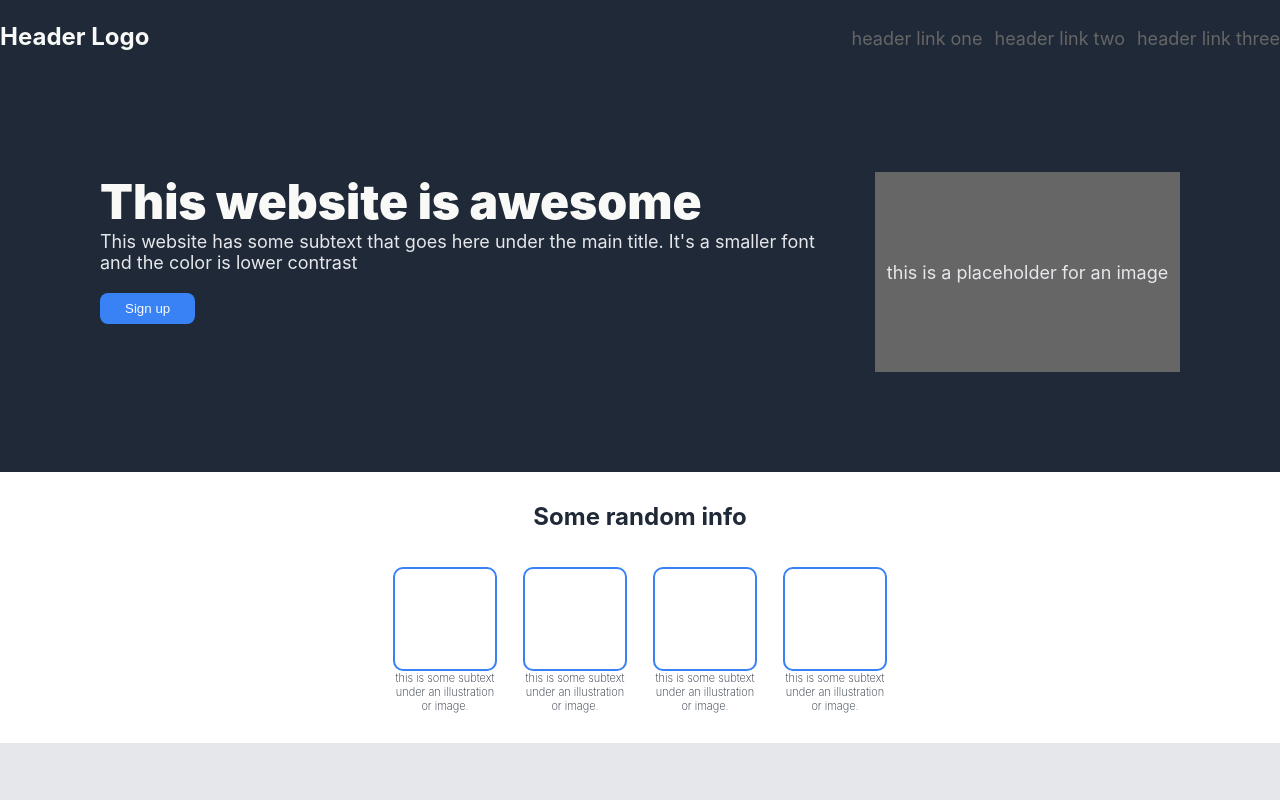
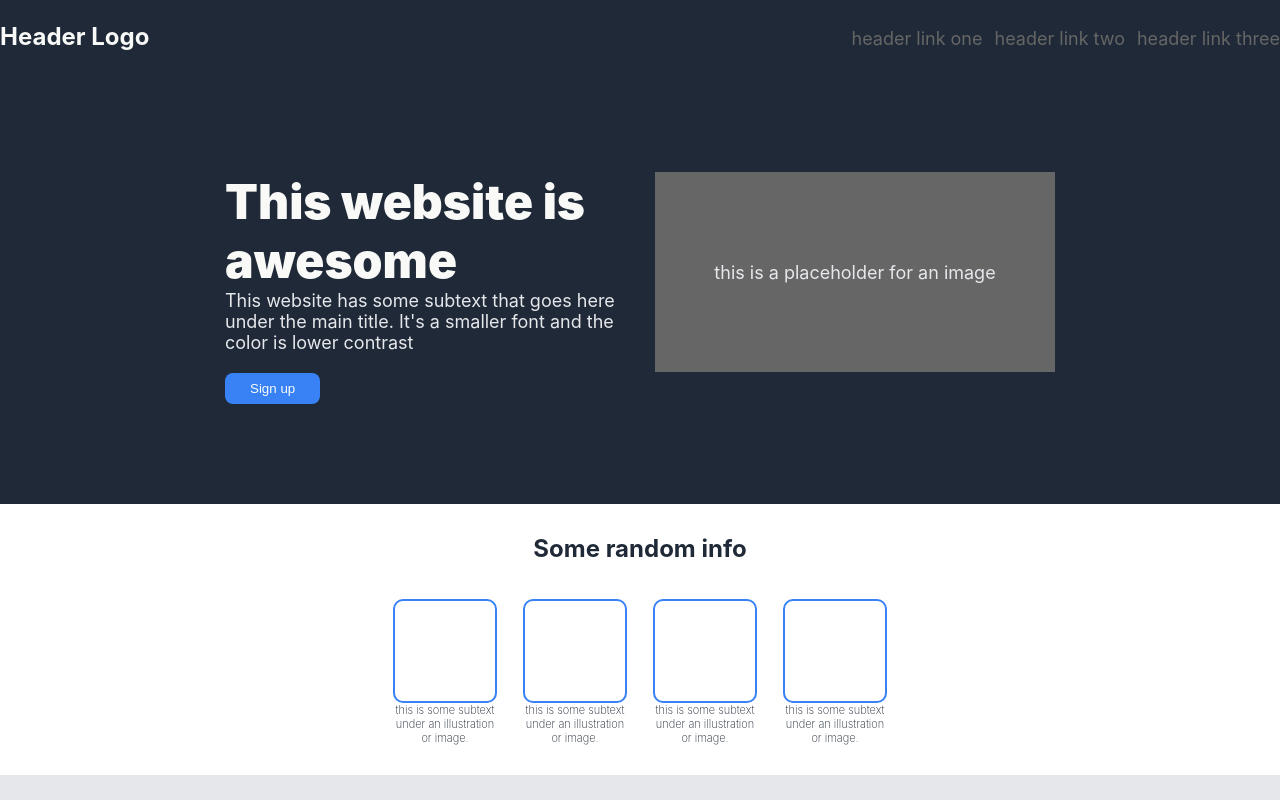
Before and after one commit to Jeroenmin/odin-landing-page, a plain HTML site: page index.html in a window 1280 px wide. Shown: the top 800 px of the page. Drawn offline with Linux system fonts and the light colour scheme.

Commit message:
fixed section 1 centering, reformatted html

```diff
--- a/style.css
+++ b/style.css
@@ -38,9 +38,14 @@ a {
 .section1 {
   background: #1F2937;
   display: flex;
+  justify-content: center;
   padding: 100px;
   gap: 30px;
 
+}
+
+.left-hero {
+  width: 400px;
 }
 
 .main-text {
```
Also changed, not shown: index.html (+8 -3 lines).
